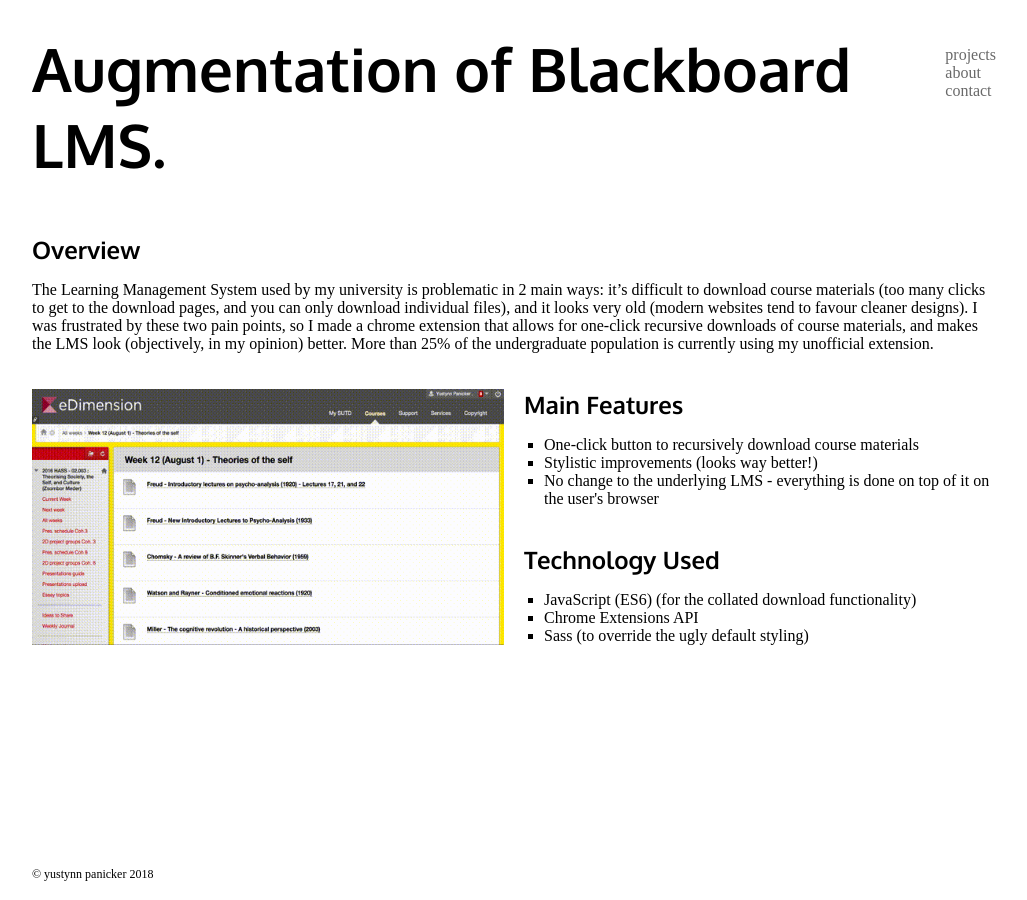
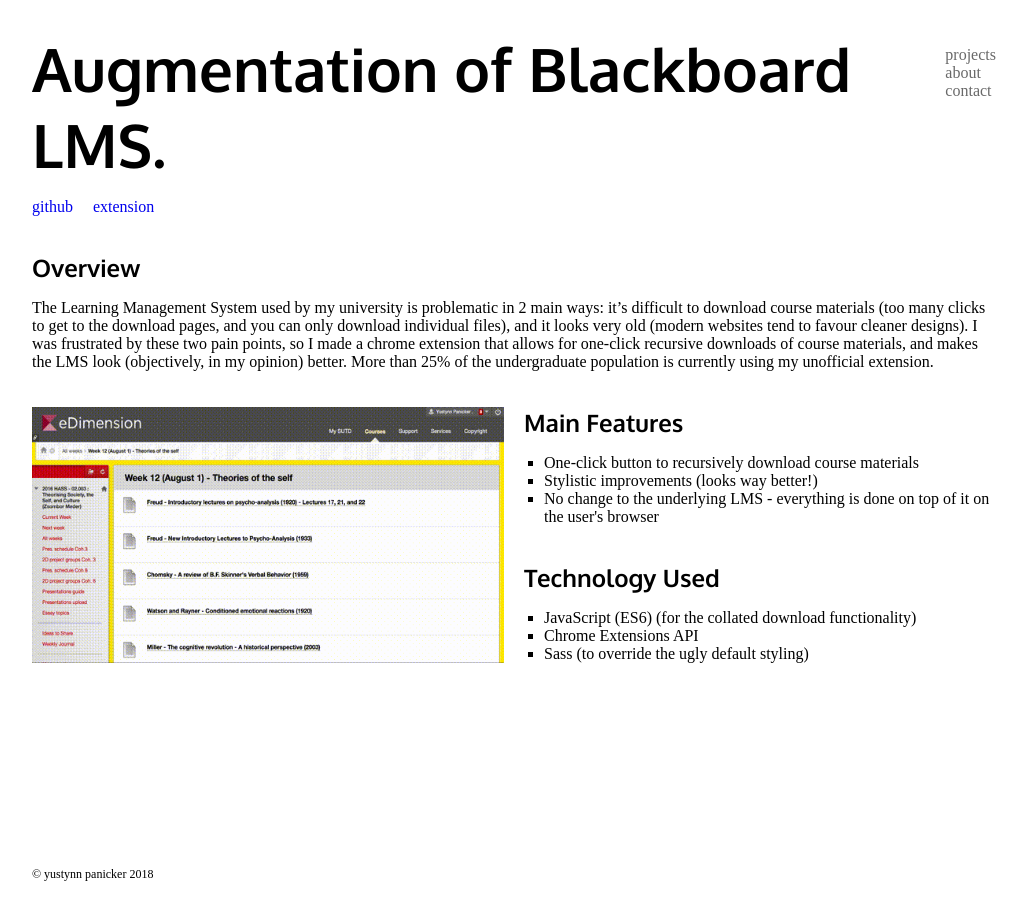
Before and after one commit to Yustynn/personal-site, a Jekyll site: the page built from _projects/even-more-dimension.html, in a window 1280 px wide. Shown: the whole page, without its empty margins (126-1153 px from the left). Built offline with Jekyll 4.4.1, drawn with Linux system fonts in a browser that asks for light colours; some web fonts are replaced.

Commit message:
Add favicon, links for even more dimension

```diff
--- a/_includes/header.html
+++ b/_includes/header.html
@@ -3,6 +3,7 @@
     <meta name="viewport" content="width=device-width, initial-scale=1">
     <title>Yustynn's Site</title>
     <link rel='stylesheet' href='/css/styles.css' />
+    <link rel="shortcut icon" type="image/png" href="/public/images/favicon.png">
   </head>
   <body class="{{page.layout}} {{page.title}}">
 
--- a/_projects/even-more-dimension.html
+++ b/_projects/even-more-dimension.html
@@ -5,6 +5,11 @@ title: Augmentation of Blackboard Learning Management System
 tags:
   - web
   - chrome extension
+links:
+  - title: github
+    url: https://github.com/Yustynn/evenMoreDimension
+  - title: extension
+    url: https://chrome.google.com/webstore/detail/even-more-dimension/defapkcdijpdlejlkhbkklbnmcpcpijm?hl=en
 ---
 <article class='overview'>
   <h2>Overview</h2>
--- a/_sass/_global.sass
+++ b/_sass/_global.sass
@@ -1,5 +1,3 @@
-$FOOTER_HEIGHT: 50px
-
 *
   font-family: Quattrocento
 
@@ -10,15 +8,6 @@ body
   margin-top: 30px
   flex: 1
   flex-direction: column
-
-footer
-  bottom: 0
-  font-size: 12px
-  position: absolute
-  padding-top: 50px
-  padding-bottom: 10px
-
-foo
 
 h1, h2, h3, h4, h5, h6
   font-family: Oxygen
--- /dev/null
+++ b/_sass/common/_footer.sass
@@ -0,0 +1,6 @@
+footer
+  bottom: 0
+  font-size: 12px
+  position: absolute
+  padding-top: 50px
+  padding-bottom: 10px
--- a/_sass/common/index.sass
+++ b/_sass/common/index.sass
@@ -1 +1,2 @@
 @import 'main-menu'
+@import 'footer'
```
Also changed, not shown: public/images/favicon.png (added).
